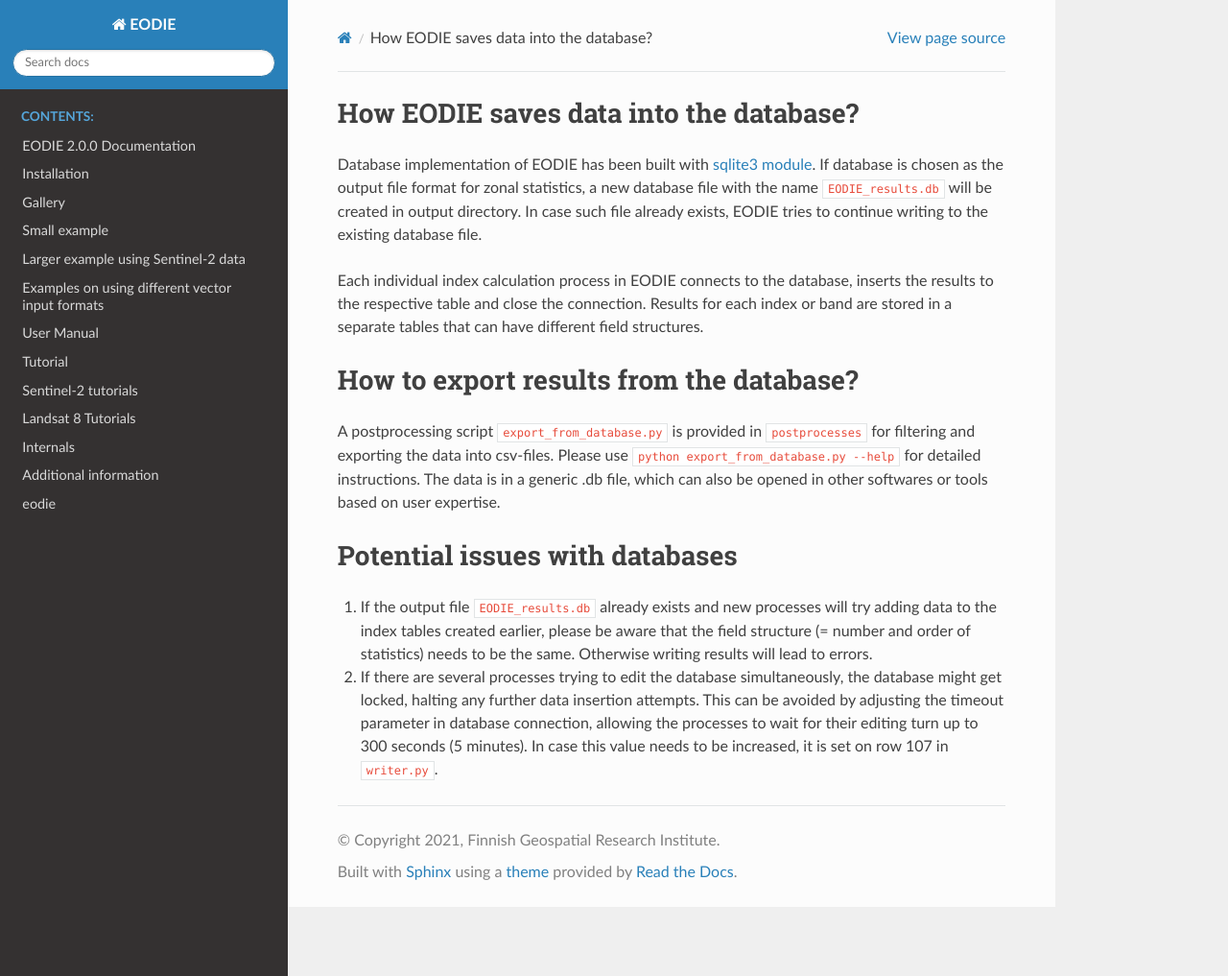
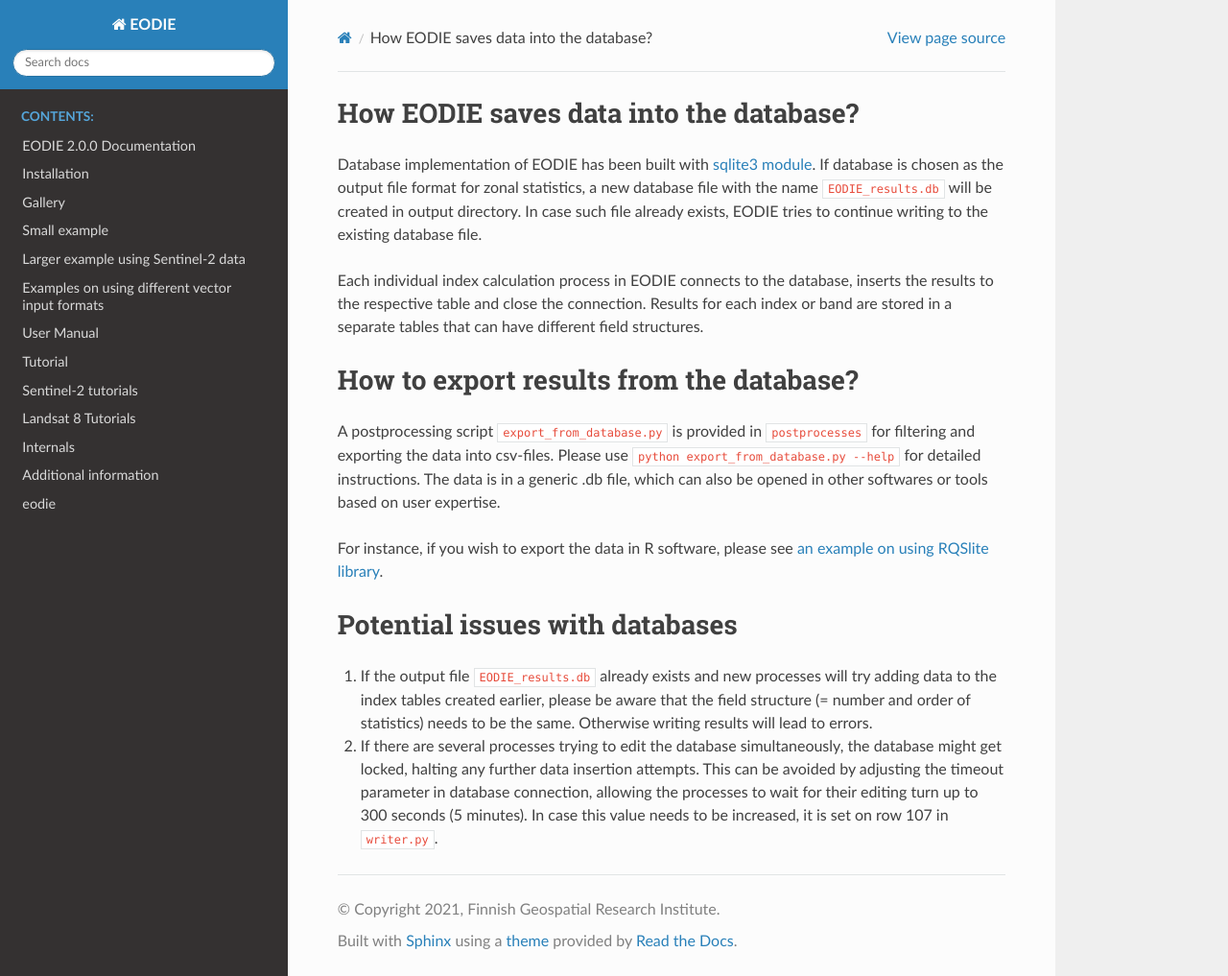
Before and after one commit to samumantha/EODIE, a Sphinx documentation site: the page built from docs/database.rst, in a window 1280 px wide and 1017 px high. Shown: the whole window at 96% size. Built offline with Sphinx 7.4.7 and the Read the Docs theme 2.0.0, drawn with Linux system fonts in a browser that asks for light colours.

Commit message:
Added link to the R example of exporting data from database

```diff
--- a/docs/database.rst
+++ b/docs/database.rst
@@ -14,6 +14,8 @@ How to export results from the database?
 A postprocessing script ``export_from_database.py`` is provided in ``postprocesses`` for filtering and exporting the data into csv-files. Please use ``python export_from_database.py --help`` for detailed instructions.
 The data is in a generic .db file, which can also be opened in other softwares or tools based on user expertise.
 
+For instance, if you wish to export the data in R software, please see `an example on using RQSlite library <https://gist.github.com/jwolfson/72bc7d7fd8d339955b38>`_.
+
 Potential issues with databases
 ===============================
 
```
